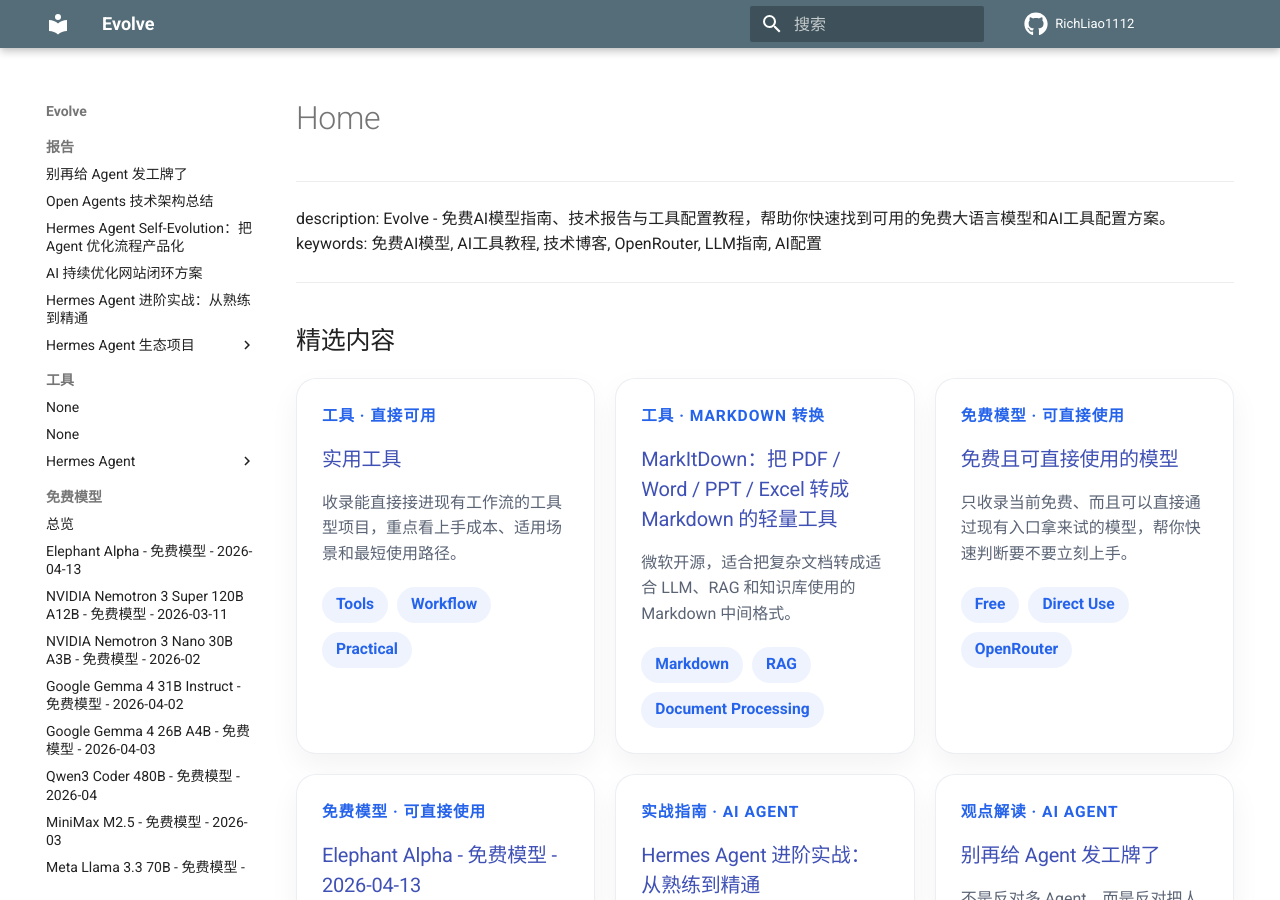
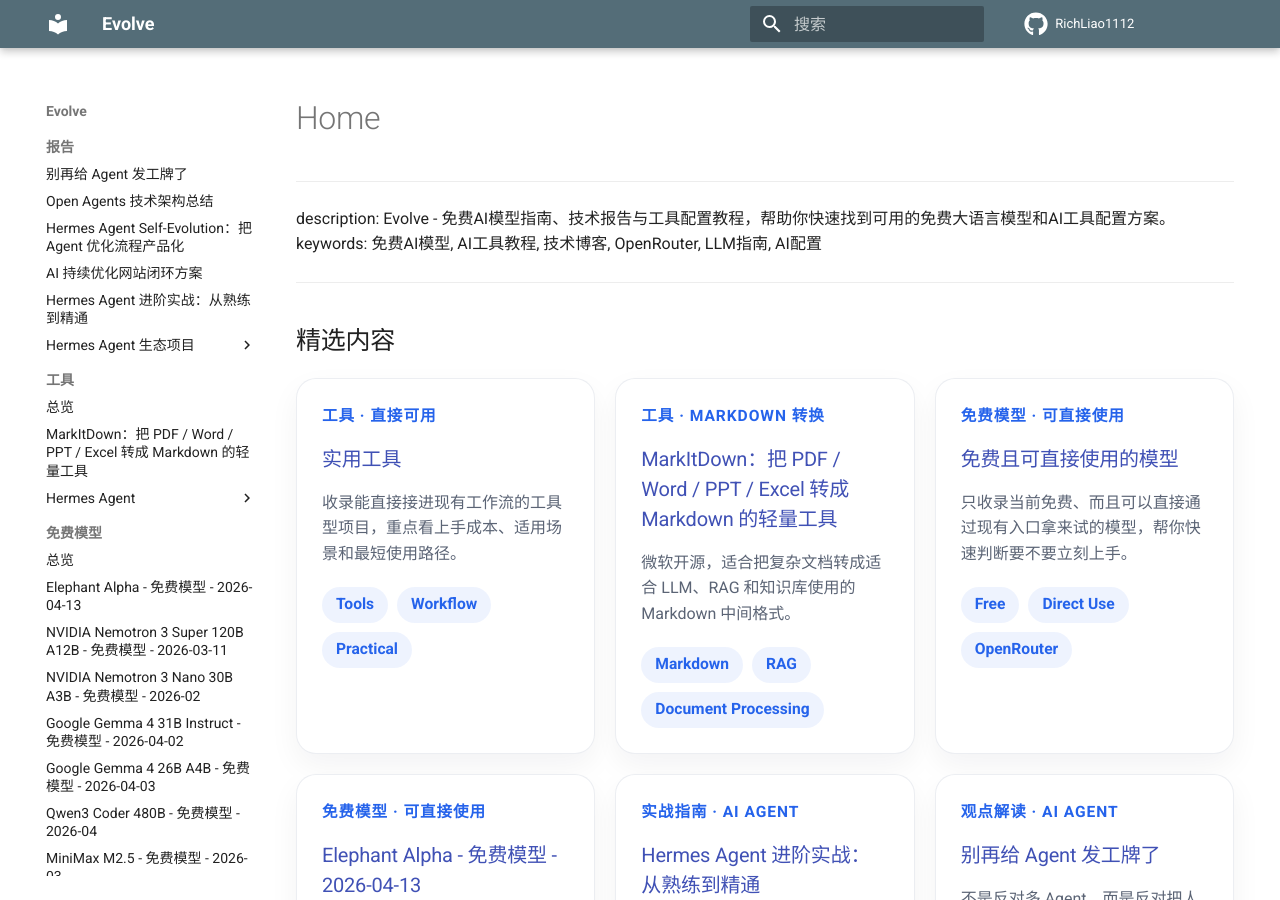
Before and after one commit to RichLiao1112/evolve, an MkDocs documentation site: the page built from docs/index.md, in a window 1280 px wide and 900 px high. Built offline with MkDocs 1.6.1 and Material for MkDocs 9.7.7, drawn with Linux system fonts in a browser that asks for light colours; comment, search, counter and statistics services are not loaded; some of the changed lines change nothing that is shown.

Commit message:
fix: 修正工具模块导航的 YAML 格式
- 将中文冒号 '：' 改为英文冒号 ':' 用于键值对分隔
- 修复 '工具' 和 'Hermes Agent' 子菜单的链接解析问题

```diff
--- a/mkdocs.yml
+++ b/mkdocs.yml
@@ -90,18 +90,18 @@
           - Maestro：多 Agent 持久战指挥官: reports/maestro.md
           - Icarus Plugin：自记忆与自训练接班人: reports/icarus-plugin.md
   - 工具:
-      - 总览：tools/index.md
-      - MarkItDown：把 PDF / Word / PPT / Excel 转成 Markdown 的轻量工具：tools/markitdown-guide.md
+      - 总览: tools/index.md
+      - MarkItDown：把 PDF / Word / PPT / Excel 转成 Markdown 的轻量工具: tools/markitdown-guide.md
       - Hermes Agent:
-          - 总览：tools/config-files-and-maintenance.md
-          - 命令速查：tools/command-cheatsheet.md
-          - 提速配置：tools/performance.md
-          - Provider / 凭证配置：tools/providers-and-credentials.md
-          - Gateway 配置：tools/gateway.md
-          - 平台接入与消息入口：tools/platform-integrations.md
-          - Tools 与 MCP 配置：tools/tools-and-mcp.md
-          - Profiles / 多实例管理：tools/profiles.md
-          - 常见故障排查：tools/troubleshooting.md
+          - 总览: tools/config-files-and-maintenance.md
+          - 命令速查: tools/command-cheatsheet.md
+          - 提速配置: tools/performance.md
+          - Provider / 凭证配置: tools/providers-and-credentials.md
+          - Gateway 配置: tools/gateway.md
+          - 平台接入与消息入口: tools/platform-integrations.md
+          - Tools 与 MCP 配置: tools/tools-and-mcp.md
+          - Profiles / 多实例管理: tools/profiles.md
+          - 常见故障排查: tools/troubleshooting.md
   - 免费模型:
       - 总览: free-models/index.md
       - Elephant Alpha - 免费模型 - 2026-04-13: free-models/elephant-alpha.md
```
